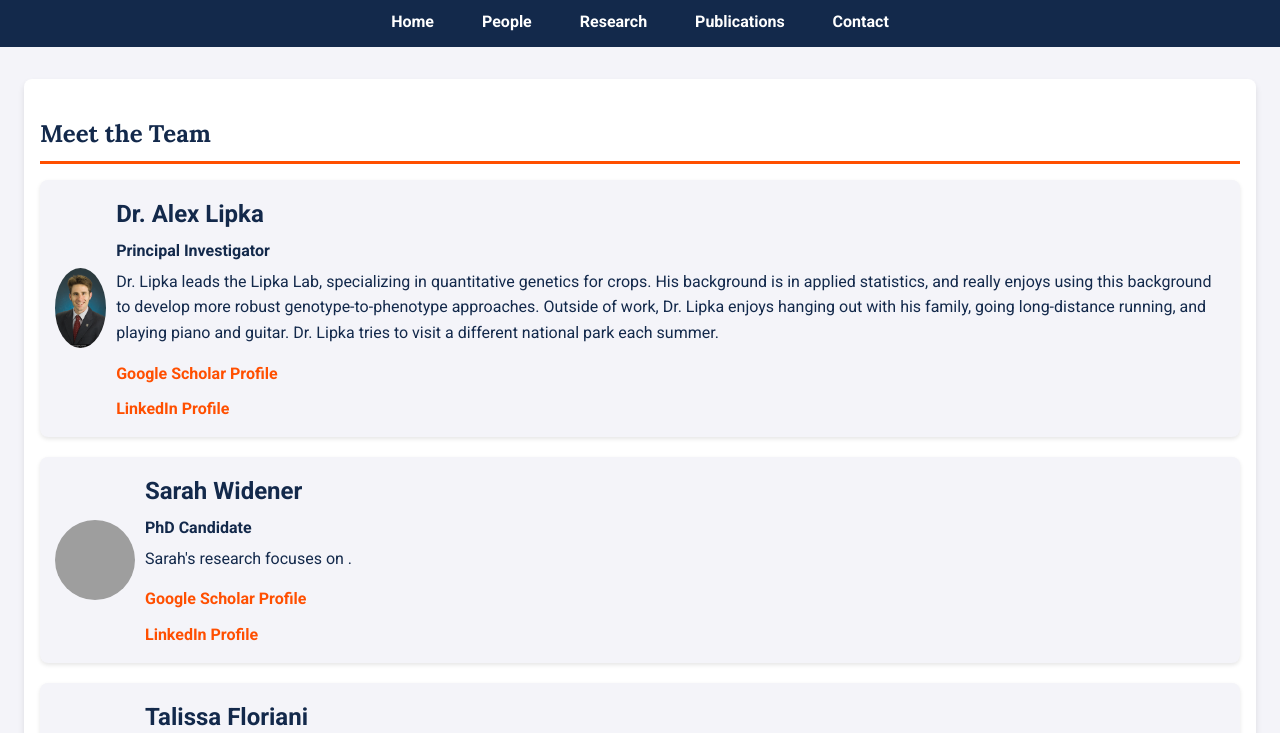
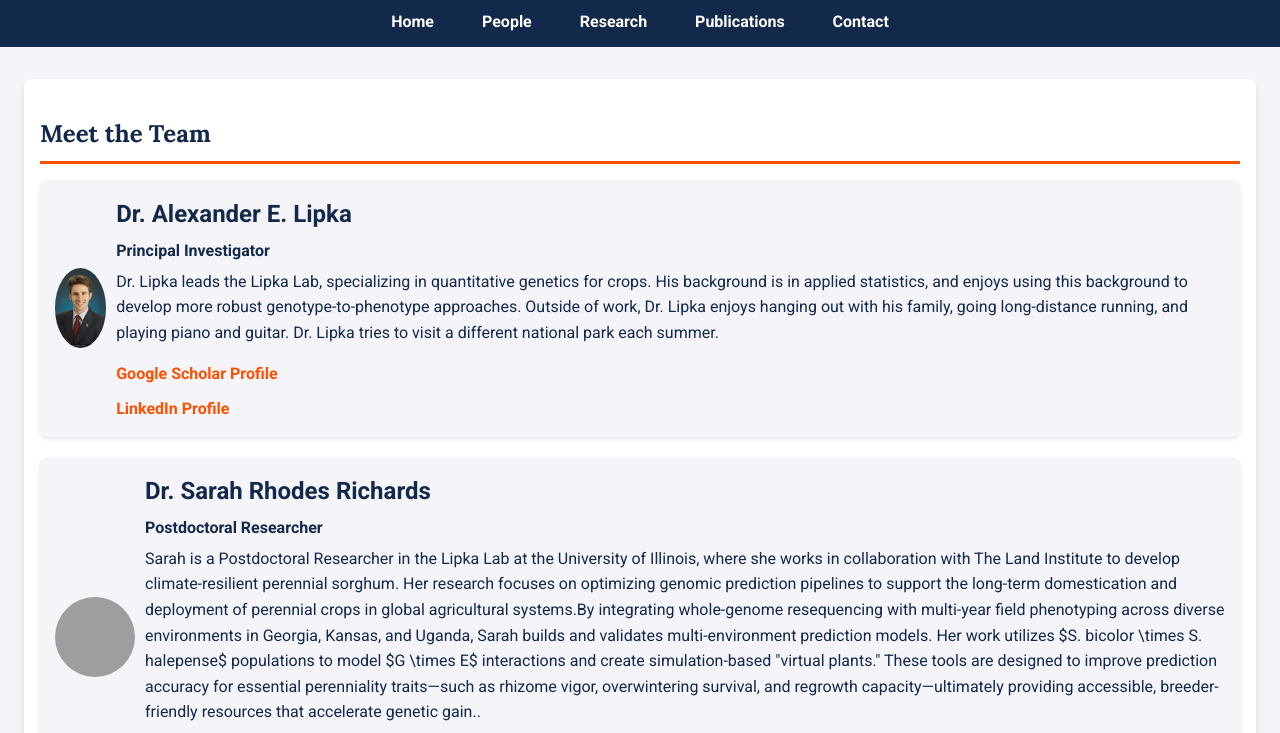
Before and after one commit to LIpkaLab/LipkaLab, a plain HTML site: page people.html in a window 1280 px wide. Shown: the part 67-800 px from the top of the page. Drawn offline with Linux system fonts and the light colour scheme; grey boxes are pictures that could not be loaded; files whose address does not match are found by name.

Commit message:
Revise team member information in people.html
Updated team member details for Dr. Alexander E. Lipka and Dr. Sarah Rhodes Richards, including their titles and research descriptions.

```diff
--- a/people.html
+++ b/people.html
@@ -20,28 +20,28 @@
     <div class="container">
         <section>
             <h2>Meet the Team</h2>
-            <!-- Dr. Alex Lipka -->
+            <!-- Dr. Alexander E. Lipka -->
             <div class="team-member">
-                <img src="images/Lipka.jpg" alt="Dr. Alex Lipka">
+                <img src="images/Lipka.jpg" alt="Dr. Alexander E. Lipka">
                 <div class="member-info">
-                    <h3>Dr. Alex Lipka</h3>
+                    <h3>Dr. Alexander E. Lipka</h3>
                     <p><strong>Principal Investigator</strong></p>
-                    <p>Dr. Lipka leads the Lipka Lab, specializing in quantitative genetics for crops. His background is in applied statistics, and really enjoys using this background to develop more robust genotype-to-phenotype approaches. Outside of work, Dr. Lipka enjoys hanging out with his family, going long-distance running, and playing piano and guitar. Dr. Lipka tries to visit a different national park each summer.</p>
+                    <p>Dr. Lipka leads the Lipka Lab, specializing in quantitative genetics for crops. His background is in applied statistics, and enjoys using this background to develop more robust genotype-to-phenotype approaches. Outside of work, Dr. Lipka enjoys hanging out with his family, going long-distance running, and playing piano and guitar. Dr. Lipka tries to visit a different national park each summer.</p>
                     <a href="https://scholar.google.com/citations?user=LeQcPl4AAAAJ&hl=pt-BR&oi=ao" target="_blank">Google Scholar Profile</a>
                     <br>
                     <a href="https://www.linkedin.com/in/alex-lipka-45aa7a2b/" target="_blank">LinkedIn Profile</a>
                 </div>
             </div>
-            <!-- Sarah Widener -->
+            <!-- DR. Sarah Rhodes Richards -->
             <div class="team-member">
-                <img src="images/Sarah.jpg" alt="Sarah Widener">
+                <img src="images/Sarah.jpg" alt="Dr. Sarah Rhodes Richards">
                 <div class="member-info">
-                    <h3>Sarah Widener</h3>
-                    <p><strong>PhD Candidate</strong></p>
-                    <p>Sarah's research focuses on .</p>
+                    <h3>Dr. Sarah Rhodes Richards</h3>
+                    <p><strong>Postdoctoral Researcher</strong></p>
+                    <p>Sarah is a Postdoctoral Researcher in the Lipka Lab at the University of Illinois, where she works in collaboration with The Land Institute to develop climate-resilient perennial sorghum. Her research focuses on optimizing genomic prediction pipelines to support the long-term domestication and deployment of perennial crops in global agricultural systems.By integrating whole-genome resequencing with multi-year field phenotyping across diverse environments in Georgia, Kansas, and Uganda, Sarah builds and validates multi-environment prediction models. Her work utilizes $S. bicolor \times S. halepense$ populations to model $G \times E$ interactions and create simulation-based "virtual plants." These tools are designed to improve prediction accuracy for essential perenniality traits—such as rhizome vigor, overwintering survival, and regrowth capacity—ultimately providing accessible, breeder-friendly resources that accelerate genetic gain..</p>
                     <a href="https://scholar.google.com/citations?user=Jp6Wgo0AAAAJ&hl=pt-BR&oi=ao" target="_blank">Google Scholar Profile</a>
                     <br>
-                    <a href="https://www.linkedin.com/in/sarahjwidener/" target="_blank">LinkedIn Profile</a>
+                    <a href="https://www.linkedin.com/in/sarahrhodesrichards/" target="_blank">LinkedIn Profile</a>
                 </div>
             </div>
             <!-- Talissa Floriani -->
```
